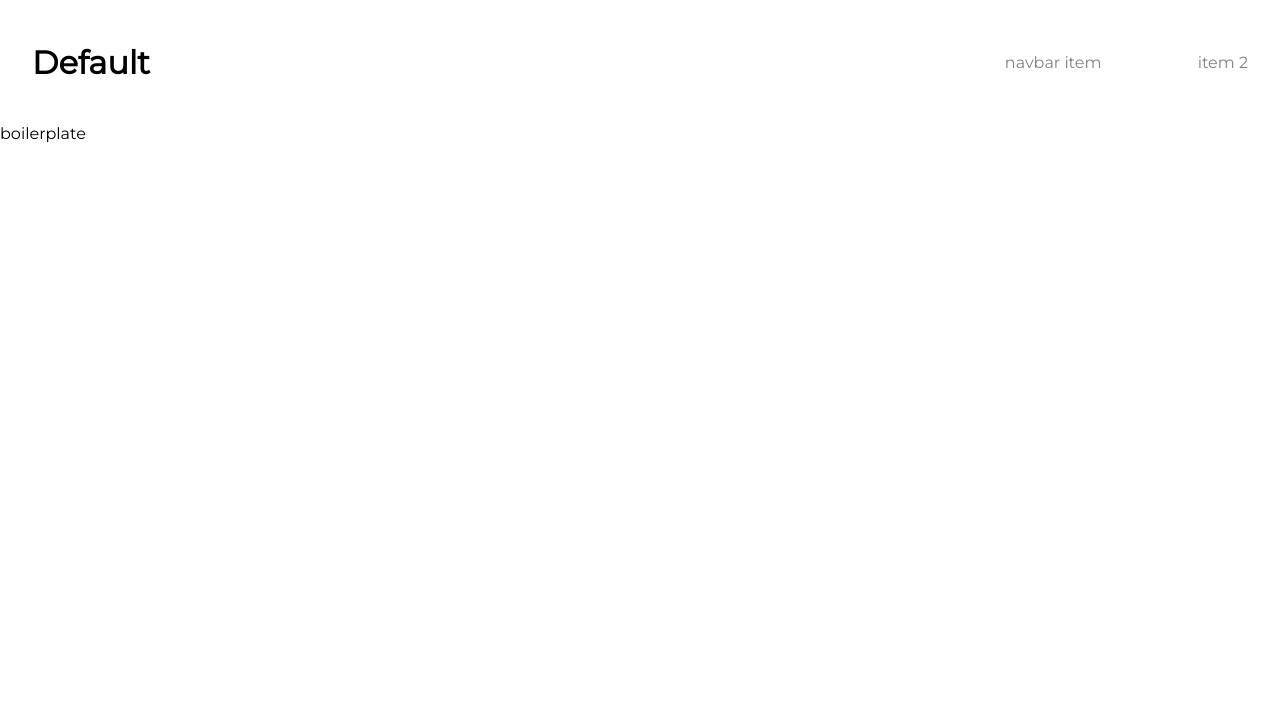
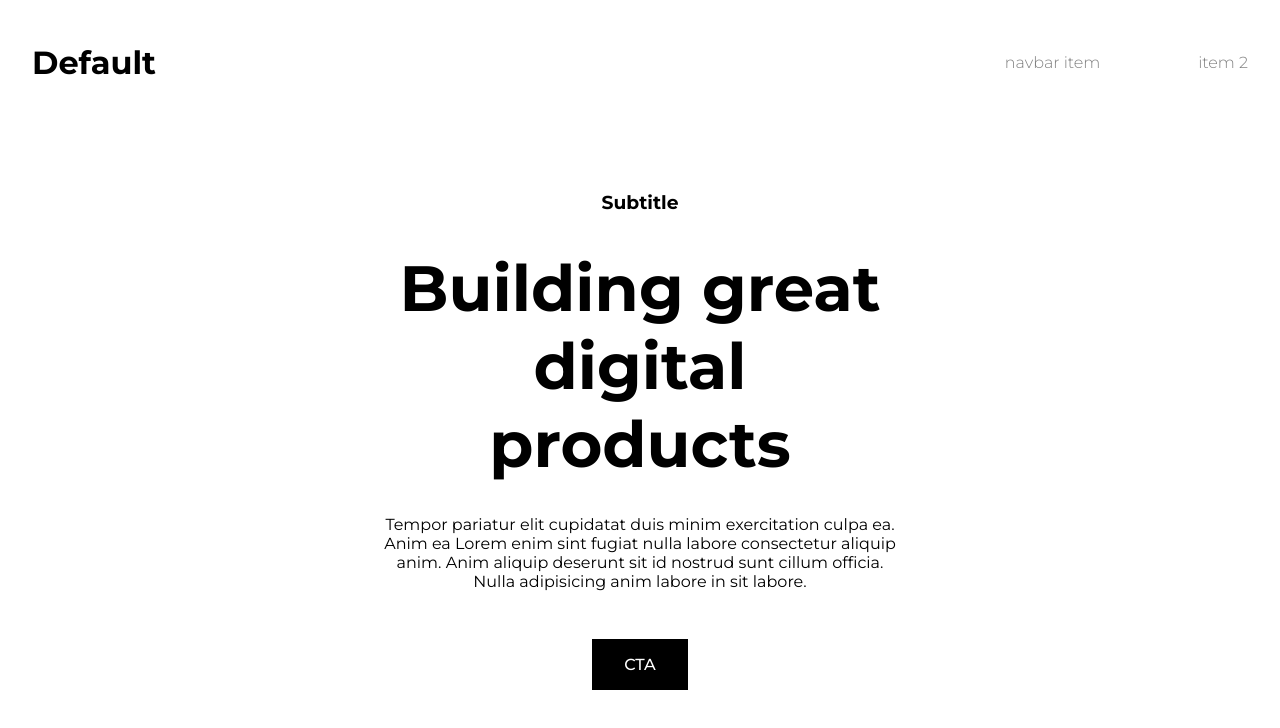
Before and after one commit to chunchun-dev/personal-portfolio-template, a Next.js app: page / in a window 1280 px wide. Shown: the top 728 px of the page. Built offline with nearby package versions, Linux system fonts and the light colour scheme.

Commit message:
Basic hero

```diff
--- /dev/null
+++ b/components/Hero.tsx
@@ -0,0 +1,25 @@
+import React from 'react'
+import styles from '../styles/Hero.module.css'
+
+interface CTA {
+    link: string
+    title: string
+}
+
+interface HeroProps {
+    subtitle: string
+    title: string
+    desc: string
+    cta: CTA
+}
+
+export const Hero: React.FC<HeroProps> = ({subtitle, title, desc, cta}) => {
+    return (
+        <div className={styles.hero}>
+            <h3>{subtitle}</h3>
+            <h1>{title}</h1>
+            <p>{desc}</p>
+            <a href={cta.link}>{cta.title}</a>
+        </div>
+    );
+}
--- a/components/Navbar/Navbar.tsx
+++ b/components/Navbar.tsx
@@ -1,6 +1,6 @@
 import React, { useContext } from 'react'
-import styles from '../../styles/Navbar.module.css'
-import UserContext from '../../userConfig';
+import styles from '../styles/Navbar.module.css'
+import UserContext from '../userConfig';
 
 
 interface NavbarProps {
--- a/pages/_app.tsx
+++ b/pages/_app.tsx
@@ -1,5 +1,5 @@
 import { createContext } from 'react'
-import { Navbar } from '../components/Navbar/Navbar'
+import { Navbar } from '../components/Navbar'
 import '../styles/globals.css'
 import UserContext, {UserConfig} from '../userConfig'
 
--- a/pages/index.tsx
+++ b/pages/index.tsx
@@ -1,7 +1,16 @@
+import { Hero } from "../components/Hero";
+
 export default function Home() {
   return (
     <div>
-      boilerplate
+      <Hero
+        subtitle='Subtitle'
+        title='Building great digital products'
+        desc='
+          Tempor pariatur elit cupidatat duis minim exercitation culpa ea. Anim ea Lorem enim sint fugiat nulla labore consectetur aliquip anim. Anim aliquip deserunt sit id nostrud sunt cillum officia. Nulla adipisicing anim labore in sit labore.
+        '
+        cta={{ title: 'CTA', link: '' }}
+      />
     </div>
   )
 }
--- /dev/null
+++ b/styles/Hero.module.css
@@ -0,0 +1,42 @@
+.hero {
+    text-align: center;
+    width: 100%;
+    display: flex;
+    flex-direction: column;
+    align-items: center;
+    justify-content: center;
+    margin-top: 3rem;
+}
+
+.hero > h3 {
+    font-weight: 700;
+}
+
+.hero > h1 {
+    width: 40%;
+    font-size: 4rem;
+    margin-top: 1rem;
+    margin-bottom: 1rem;
+}
+
+.hero > p {
+    width: 40%;
+}
+
+.hero > a {
+    margin-top: 2rem;
+    background-color: black;
+    color: white;
+    padding: 1rem 2rem;
+    font-weight: 500;
+}
+
+@media screen and (max-width: 1015px) {
+    .hero > h1 {
+        width: 90%;
+    }
+
+    .hero > p {
+        width: 90%;
+    }
+}
--- a/styles/globals.css
+++ b/styles/globals.css
@@ -1,4 +1,4 @@
-@import url('https://fonts.googleapis.com/css2?family=Montserrat&display=swap');
+@import url('https://fonts.googleapis.com/css2?family=Montserrat:ital,wght@0,100;0,200;0,300;0,400;0,500;0,600;0,700;0,800;0,900;1,100;1,200;1,300;1,400;1,500;1,600;1,700;1,800;1,900&display=swap');
 
 html,
 body {
```
